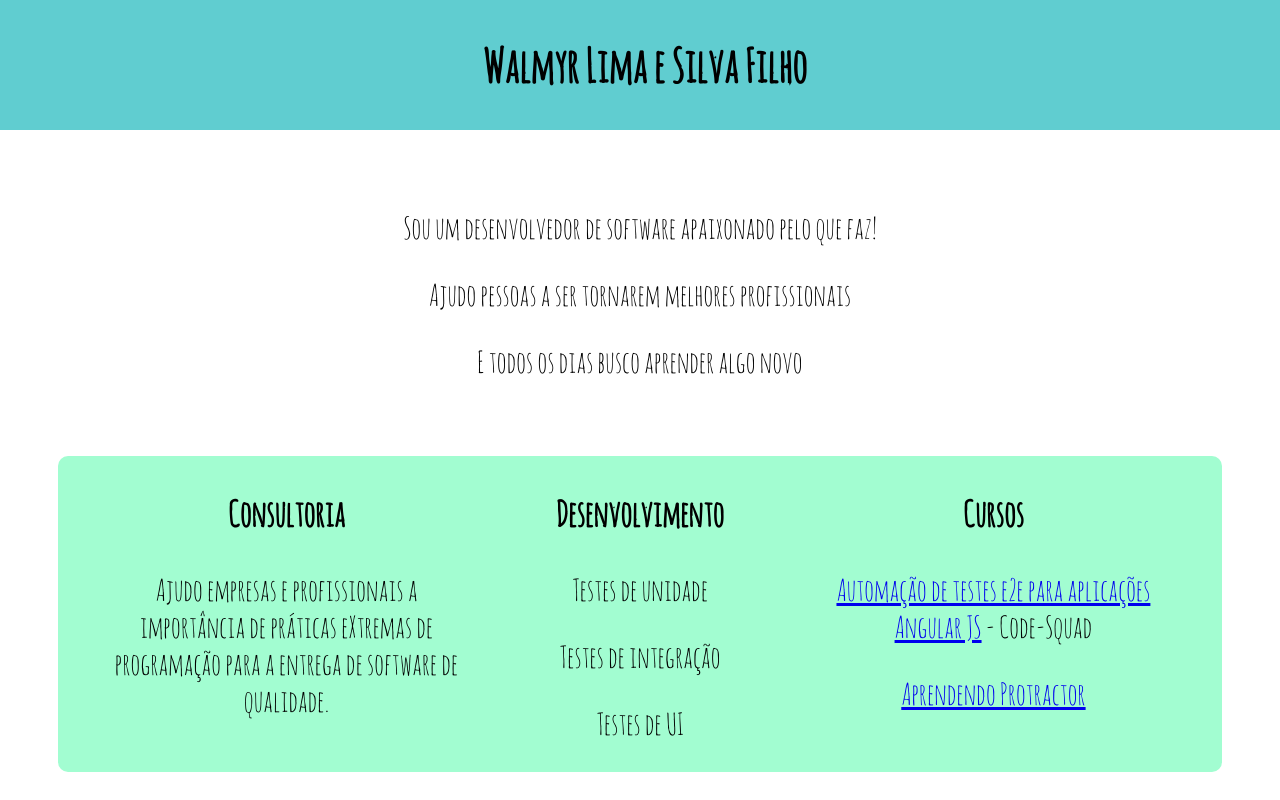
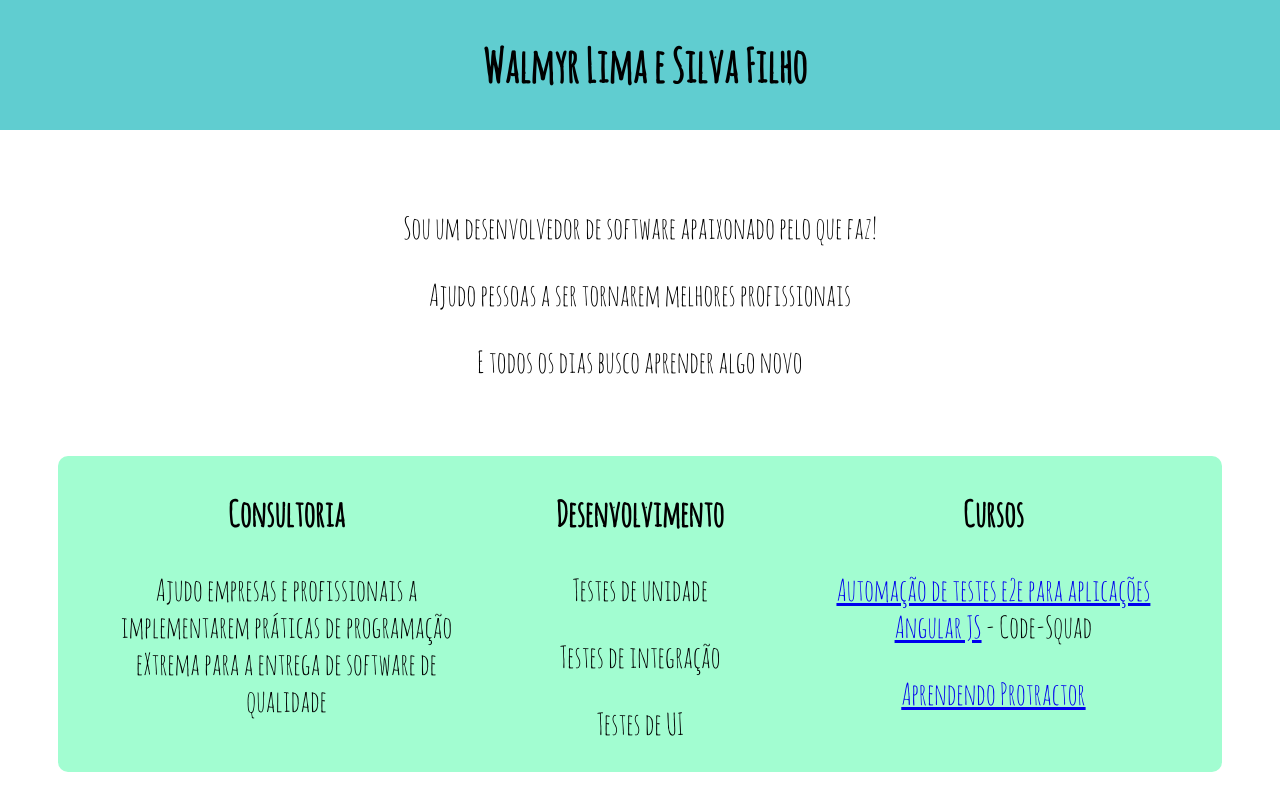
Before and after one commit to wlsf82/walmyr-filho-old-website, a plain HTML site: page index.html in a window 1280 px wide. Shown: the top 800 px of the page. Drawn offline with Linux system fonts and the light colour scheme.

Commit message:
Text adjust on services section.

```diff
--- a/index.html
+++ b/index.html
@@ -21,7 +21,7 @@
       <div class="services">
         <div id="consultancy">
           <h3>Consultoria</h3>
-          <p>Ajudo empresas e profissionais a importância de práticas eXtremas de programação para a entrega de software de qualidade.</p>
+          <p>Ajudo empresas e profissionais a implementarem práticas de programação eXtrema para a entrega de software de qualidade</p>
         </div>
         <div id="development">
           <h3>Desenvolvimento</h3>
```
